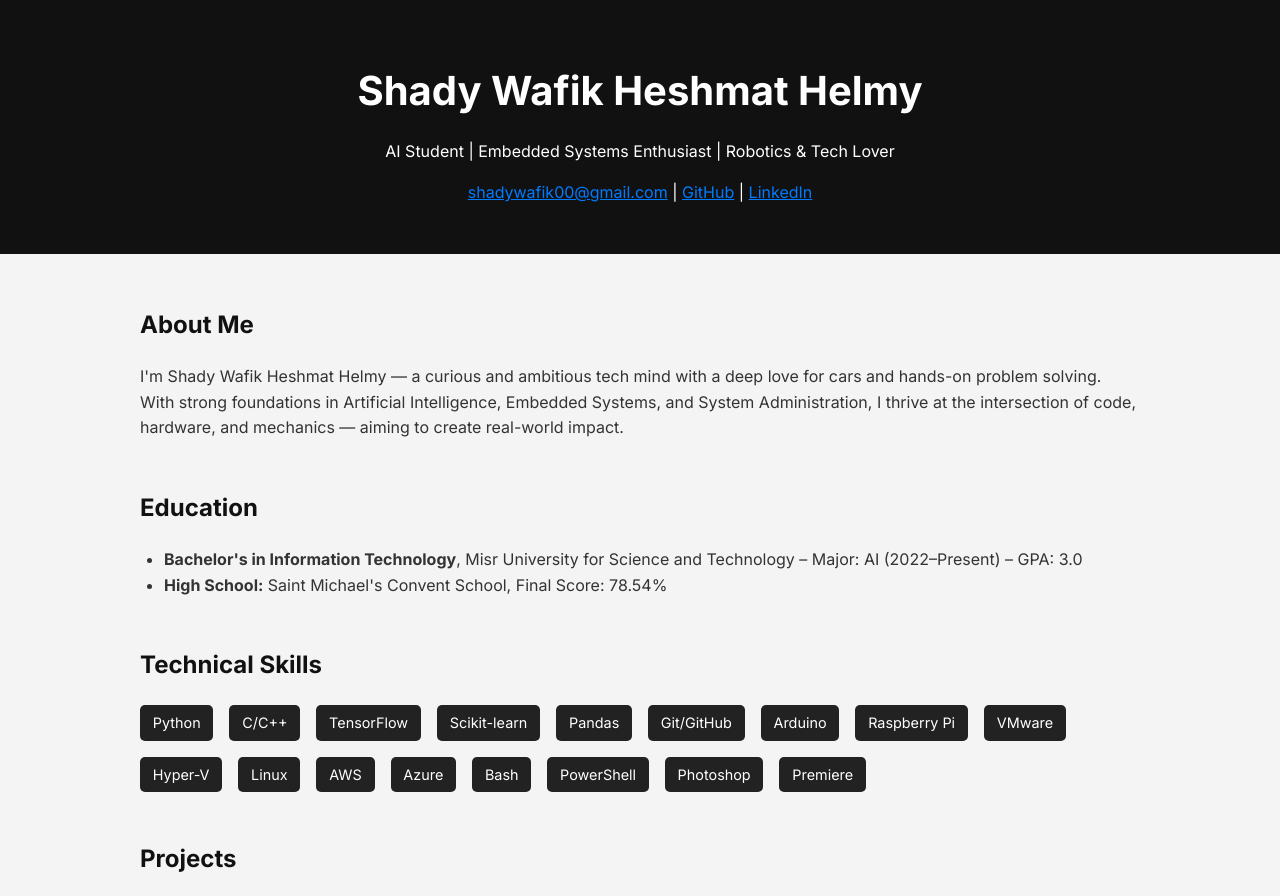
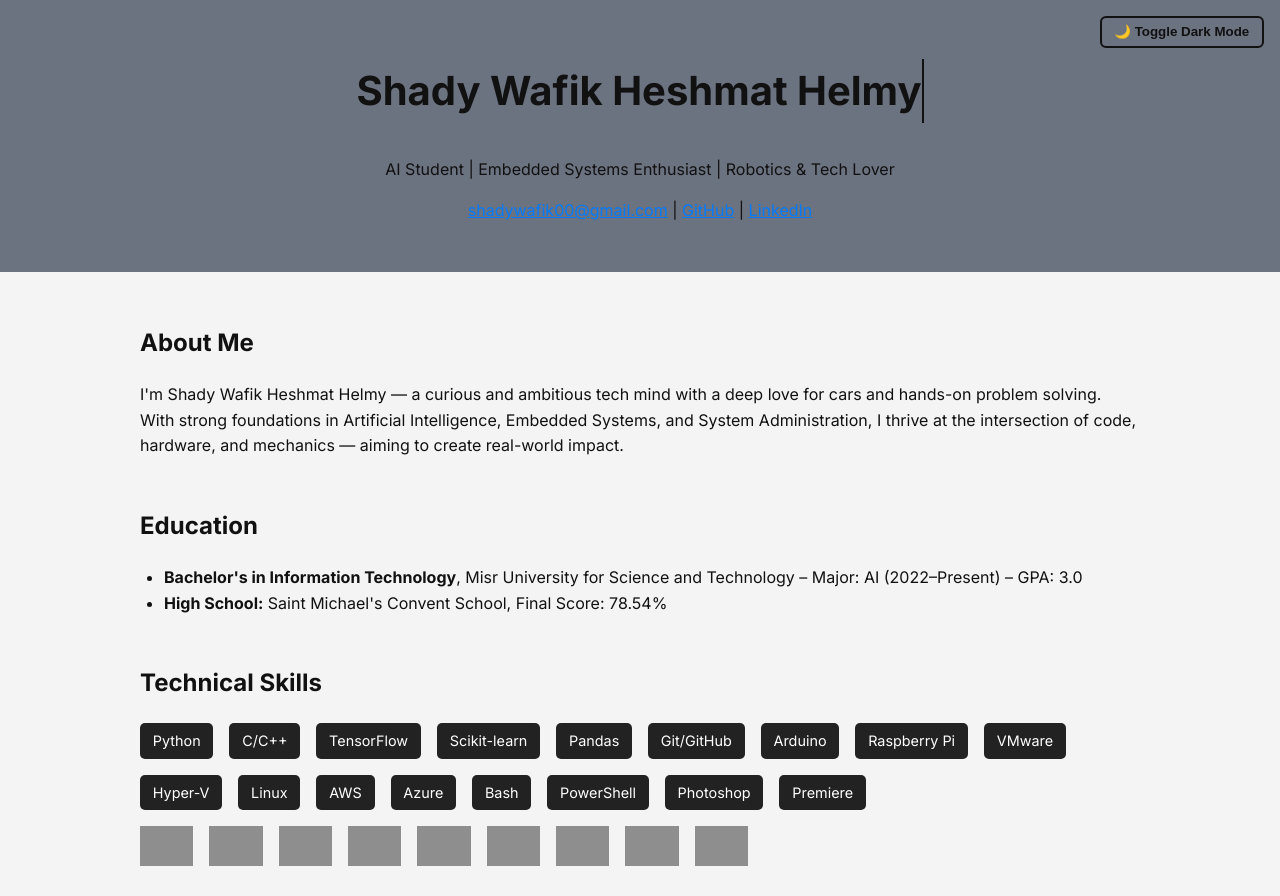
Before and after one commit to Shady106/Shady-Wafik.github.io, a plain HTML site: page index.html in a window 1280 px wide. Shown: the top 896 px of the page. Drawn offline with Linux system fonts and the light colour scheme; grey boxes are pictures that could not be loaded.

Commit message:
index.html

```diff
--- a/index.html
+++ b/index.html
@@ -6,26 +6,60 @@
   <title>Shady Wafik Heshmat Helmy | AI Portfolio</title>
   <link href="https://fonts.googleapis.com/css2?family=Inter:wght@400;700&display=swap" rel="stylesheet">
   <style>
+    :root {
+      --bg: #f4f4f4;
+      --text: #111;
+      --card: #222;
+      --badge: white;
+      --highlight-bg: #6b7280; /* Cool gray */
+    }
+    body.dark {
+      --bg: #111;
+      --text: #f4f4f4;
+      --card: #333;
+      --badge: #f4f4f4;
+      --highlight-bg: #2d2d2d;
+    }
     body {
       font-family: 'Inter', sans-serif;
       margin: 0;
-      background: #f4f4f4;
-      color: #333;
+      background: var(--bg);
+      color: var(--text);
       line-height: 1.6;
+      transition: background 0.3s, color 0.3s;
     }
     header {
-      background: #111;
-      color: white;
+      background: var(--highlight-bg);
+      color: var(--text);
       padding: 2rem;
       text-align: center;
+      position: relative;
     }
     header h1 {
-      color: #ffffff;
+      color: var(--text);
       font-size: 2.5rem;
       margin-bottom: 0.5rem;
     }
+    header h1 span.typing {
+      border-right: 2px solid var(--text);
+      white-space: nowrap;
+      overflow: hidden;
+      display: inline-block;
+    }
+    .toggle-btn {
+      position: absolute;
+      top: 1rem;
+      right: 1rem;
+      background: none;
+      border: 2px solid var(--text);
+      color: var(--text);
+      padding: 0.4rem 0.8rem;
+      border-radius: 6px;
+      cursor: pointer;
+      font-weight: bold;
+    }
     h2 {
-      color: #111;
+      color: var(--text);
     }
     .container {
       max-width: 1000px;
@@ -44,15 +78,30 @@
       gap: 1rem;
     }
     .badge {
-      background: #222;
-      color: white;
+      background: var(--card);
+      color: var(--badge);
       padding: 0.4rem 0.8rem;
       border-radius: 5px;
       font-size: 0.9rem;
     }
+    .stack-logos {
+      display: flex;
+      flex-wrap: wrap;
+      gap: 1rem;
+      margin-top: 1rem;
+    }
+    .stack-logos img {
+      height: 40px;
+      width: auto;
+      filter: grayscale(100%) brightness(0.9);
+      transition: filter 0.3s;
+    }
+    .stack-logos img:hover {
+      filter: grayscale(0%) brightness(1);
+    }
     footer {
-      background: #222;
-      color: white;
+      background: var(--card);
+      color: var(--badge);
       text-align: center;
       padding: 1rem;
     }
@@ -63,13 +112,14 @@
 </head>
 <body>
   <header>
-    <h1>Shady Wafik Heshmat Helmy</h1>
+    <h1><span id="typed-text" class="typing"></span></h1>
     <p>AI Student | Embedded Systems Enthusiast | Robotics & Tech Lover</p>
     <p>
       <a href="mailto:shadywafik00@gmail.com">shadywafik00@gmail.com</a> |
       <a href="https://github.com/Shady106" target="_blank">GitHub</a> |
       <a href="https://www.linkedin.com/in/shady-wafik" target="_blank">LinkedIn</a>
     </p>
+    <button class="toggle-btn" onclick="toggleTheme()">🌙 Toggle Dark Mode</button>
   </header>
   <div class="container">
 
@@ -110,6 +160,17 @@
         <span class="badge">PowerShell</span>
         <span class="badge">Photoshop</span>
         <span class="badge">Premiere</span>
+      </div>
+      <div class="stack-logos">
+        <img src="https://cdn.jsdelivr.net/gh/devicons/devicon/icons/python/python-original.svg" alt="Python" />
+        <img src="https://cdn.jsdelivr.net/gh/devicons/devicon/icons/cplusplus/cplusplus-original.svg" alt="C++" />
+        <img src="https://cdn.jsdelivr.net/gh/devicons/devicon/icons/tensorflow/tensorflow-original.svg" alt="TensorFlow" />
+        <img src="https://cdn.jsdelivr.net/gh/devicons/devicon/icons/github/github-original.svg" alt="GitHub" />
+        <img src="https://cdn.jsdelivr.net/gh/devicons/devicon/icons/linux/linux-original.svg" alt="Linux" />
+        <img src="https://cdn.jsdelivr.net/gh/devicons/devicon/icons/arduino/arduino-original.svg" alt="Arduino" />
+        <img src="https://cdn.jsdelivr.net/gh/devicons/devicon/icons/raspberrypi/raspberrypi-original.svg" alt="Raspberry Pi" />
+        <img src="https://cdn.jsdelivr.net/gh/devicons/devicon/icons/azure/azure-original.svg" alt="Azure" />
+        <img src="https://cdn.jsdelivr.net/gh/devicons/devicon/icons/amazonwebservices/amazonwebservices-original-wordmark.svg" alt="AWS" />
       </div>
     </section>
 
@@ -162,9 +223,36 @@
   </p>
 </section>
 
+<section>
+  <h2>Contact Me</h2>
+  <form action="https://formspree.io/f/mzzgryka" method="POST" style="display: flex; flex-direction: column; gap: 1rem; max-width: 500px;">
+    <input type="text" name="name" placeholder="Your Name" required style="padding: 0.75rem; border: 1px solid #ccc; border-radius: 5px;">
+    <input type="email" name="email" placeholder="Your Email" required style="padding: 0.75rem; border: 1px solid #ccc; border-radius: 5px;">
+    <textarea name="message" rows="5" placeholder="Your Message" required style="padding: 0.75rem; border: 1px solid #ccc; border-radius: 5px;"></textarea>
+    <button type="submit" style="background: #007bff; color: white; border: none; padding: 0.75rem; border-radius: 5px; cursor: pointer;">Send Message</button>
+  </form>
+</section>
 </div>
   <footer>
     <p>Built by Shady Wafik Heshmat Helmy &mdash; 2025</p>
   </footer>
+
+  <script>
+    function toggleTheme() {
+      document.body.classList.toggle('dark');
+    }
+
+    // Typing animation script
+    const text = "Shady Wafik Heshmat Helmy";
+    const target = document.getElementById("typed-text");
+    let index = 0;
+    function type() {
+      if (index <= text.length) {
+        target.textContent = text.slice(0, index++);
+        setTimeout(type, 100);
+      }
+    }
+    type();
+  </script>
 </body>
 </html>
```
Lines whose indentation alone changed are shown as unchanged.
